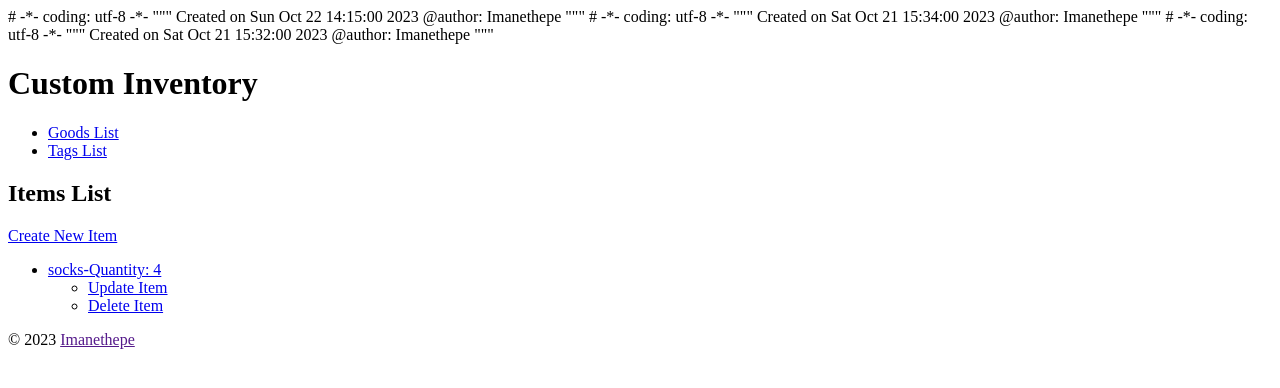
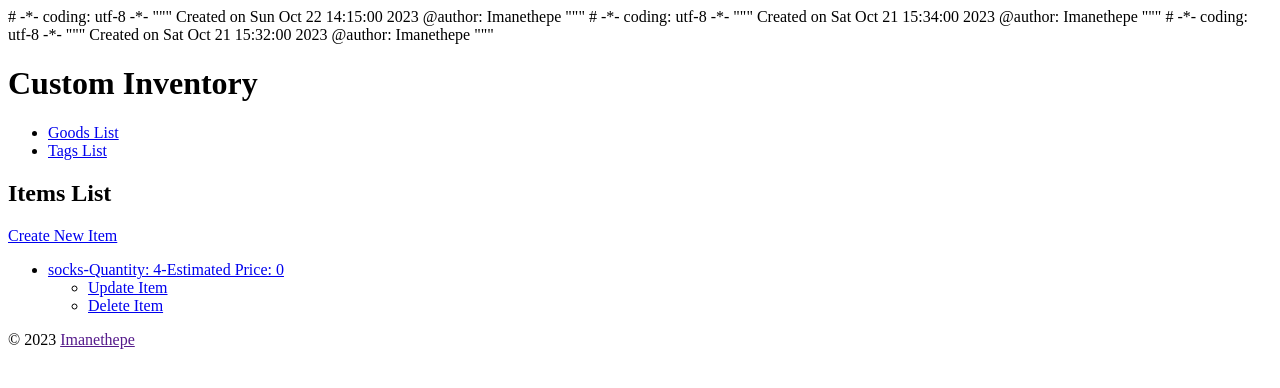
Before and after one commit to imanethepe/Inventory, a Django app: page /item/ in a window 1280 px wide. Shown: the top 388 px of the page. Run offline with Django 3.2, Linux system fonts and the light colour scheme; data comes from the database, SQL or seed files in the repository; both versions use the stored data as it was after the commit.

Commit message:
Adding of the new field estimated_price to database with the command migrate

```diff
--- a/goods/templates/goods/item_list.html
+++ b/goods/templates/goods/item_list.html
@@ -22,7 +22,7 @@ Created on Sun Oct 22 14:15:00 2023
    {% for item in item_list %}
     <li>
       <a href="{{item.get_absolute_url}}">
-        {{ item.name }}-Quantity: {{item.quantity}}</a>
+   {{ item.name }}-Quantity: {{item.quantity}}-Estimated Price: {{item.estimated_price}}</a>
       <ul>
         <li>
            <a href="{{item.get_update_url}}">
```
Also changed, not shown: db.sqlite3.
